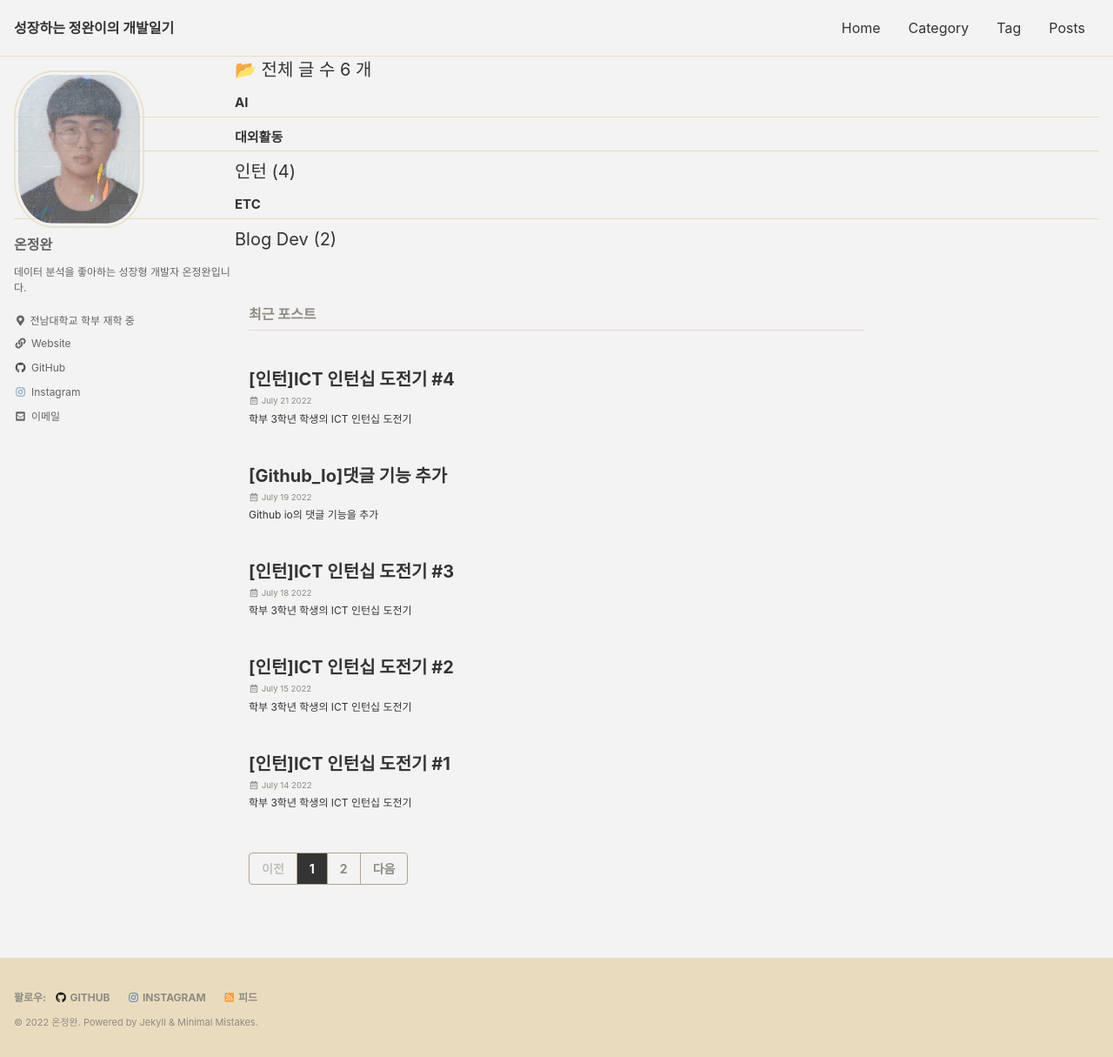
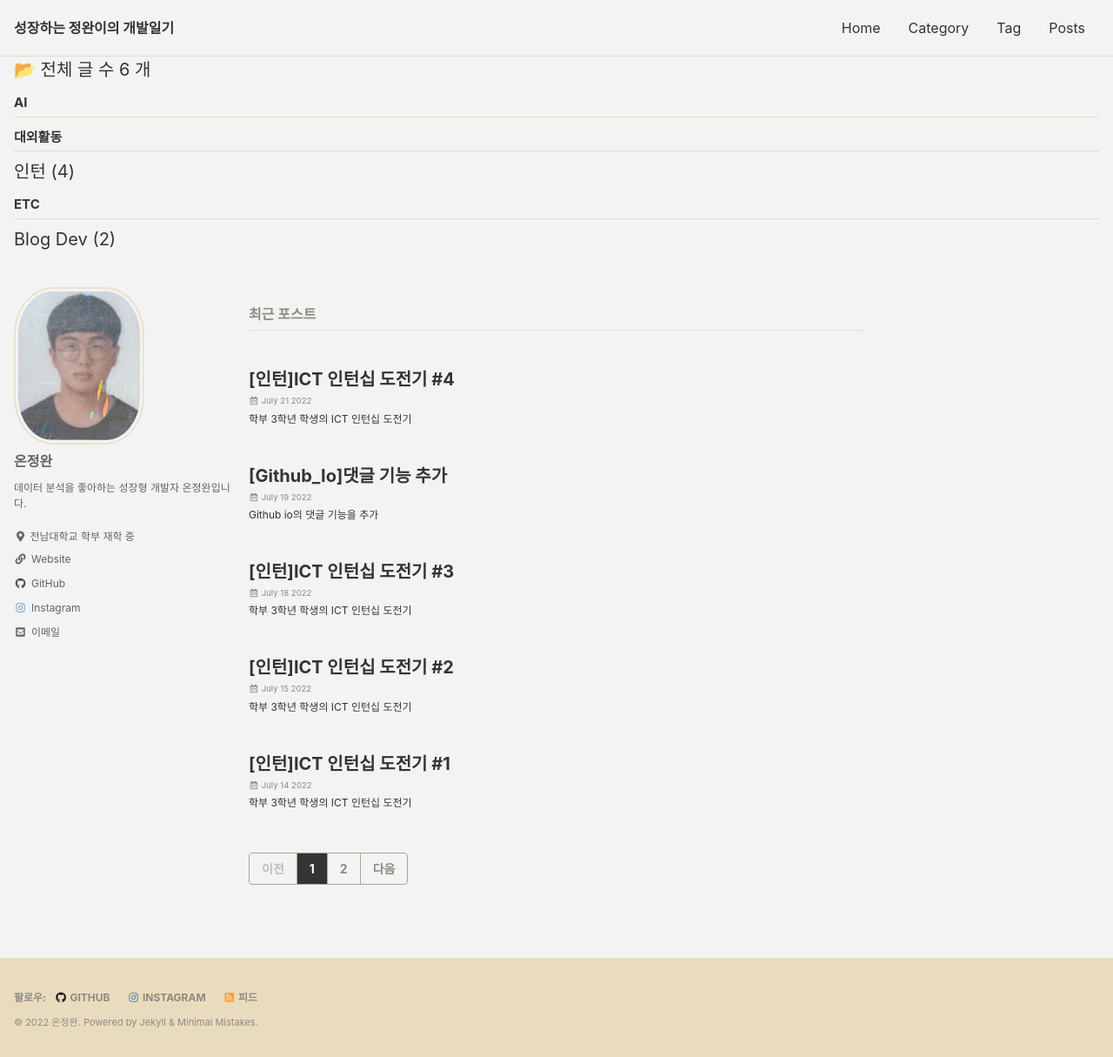
Before and after one commit to On-JungWoan/On-JungWoan.github.io, a Jekyll site: the page built from index.html, in a window 1280 px wide and 1215 px high. Shown: the whole window at 87% size. Built offline with Jekyll 4.4.1, drawn with Linux system fonts in a browser that asks for light colours; cached includes are drawn as plain includes; the list of posts is cut into pages by our own code.

Commit message:
Update sidebar.html

```diff
--- a/_includes/sidebar.html
+++ b/_includes/sidebar.html
@@ -1,3 +1,7 @@
+{% if page.sidebar_main %}
+  {% include nav_list_main %}
+{% endif %}
+
 {% if page.author_profile or layout.author_profile or page.sidebar %}
   <div class="sidebar sticky">
   {% if page.author_profile or layout.author_profile %}{% include author-profile.html %}{% endif %}
@@ -17,7 +21,3 @@
   {% endif %}
   </div>
 {% endif %}
-
-{% if page.sidebar_main %}
-  {% include nav_list_main %}
-{% endif %}
```
